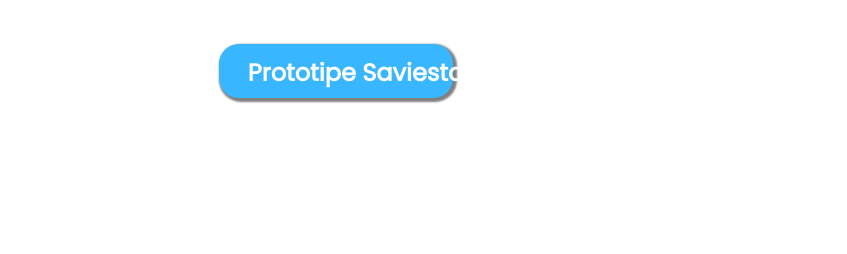
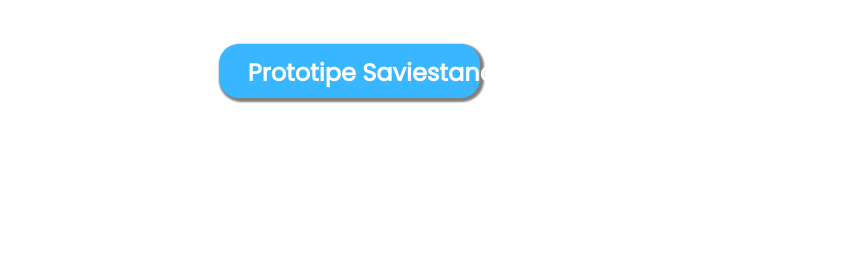
Before and after one commit to afanfian/Landingpage_Saviestance, a plain HTML site: page Tampilan.html in a window 1280 px wide. Shown: the part 405-659 px from the top of the page, 0-847 px from the left. Drawn offline with nearby package versions, Linux system fonts and the light colour scheme.

Commit message:
Update size button di home

```diff
--- a/Tampilan.html
+++ b/Tampilan.html
@@ -46,7 +46,7 @@
                     </div>
                 </div>
                 <div class="row download">
-                    <div class="col-md-12" style="border-radius: 20px; background: #38B6FF; width:26%; box-shadow: 2px 2px 2px 2px grey;" >
+                    <div class="col-md-12" style="border-radius: 20px; background: #38B6FF; width:29%; box-shadow: 2px 2px 2px 2px grey;" >
                         <a href="https://linktr.ee/afanfiann" class="btn px-3 btn-white mt-1" style="color: white; font-size: 1.5em; font-weight: bold; text-align: center;">Prototipe Saviestance</a>
                         <!-- <p style="font-size: 1.5em; font-weight: bold; padding-top: 4%; color: white;">
                             <a href="https://github.com/raulilma" target="_blank">Prototipe Saviestance</a>
```
